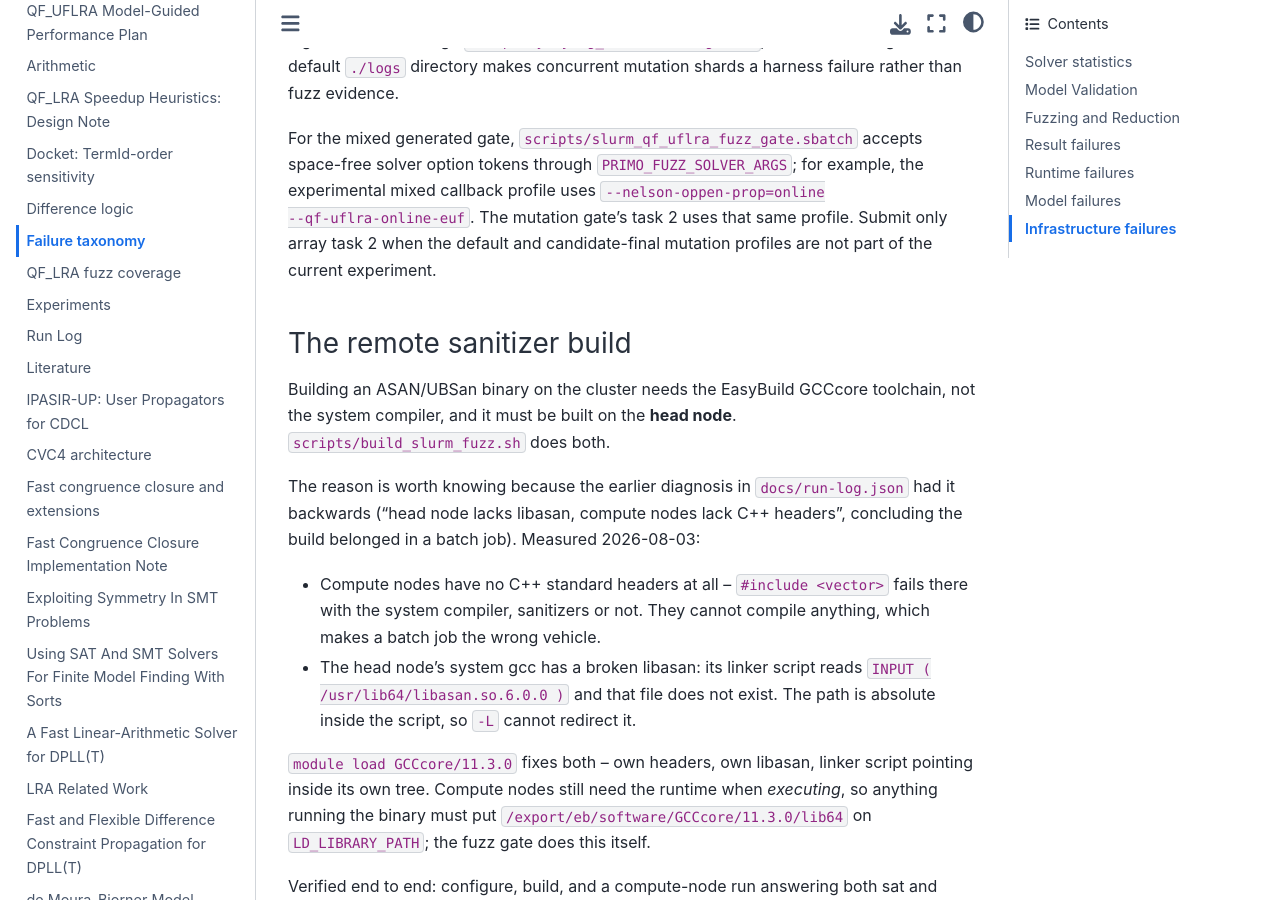
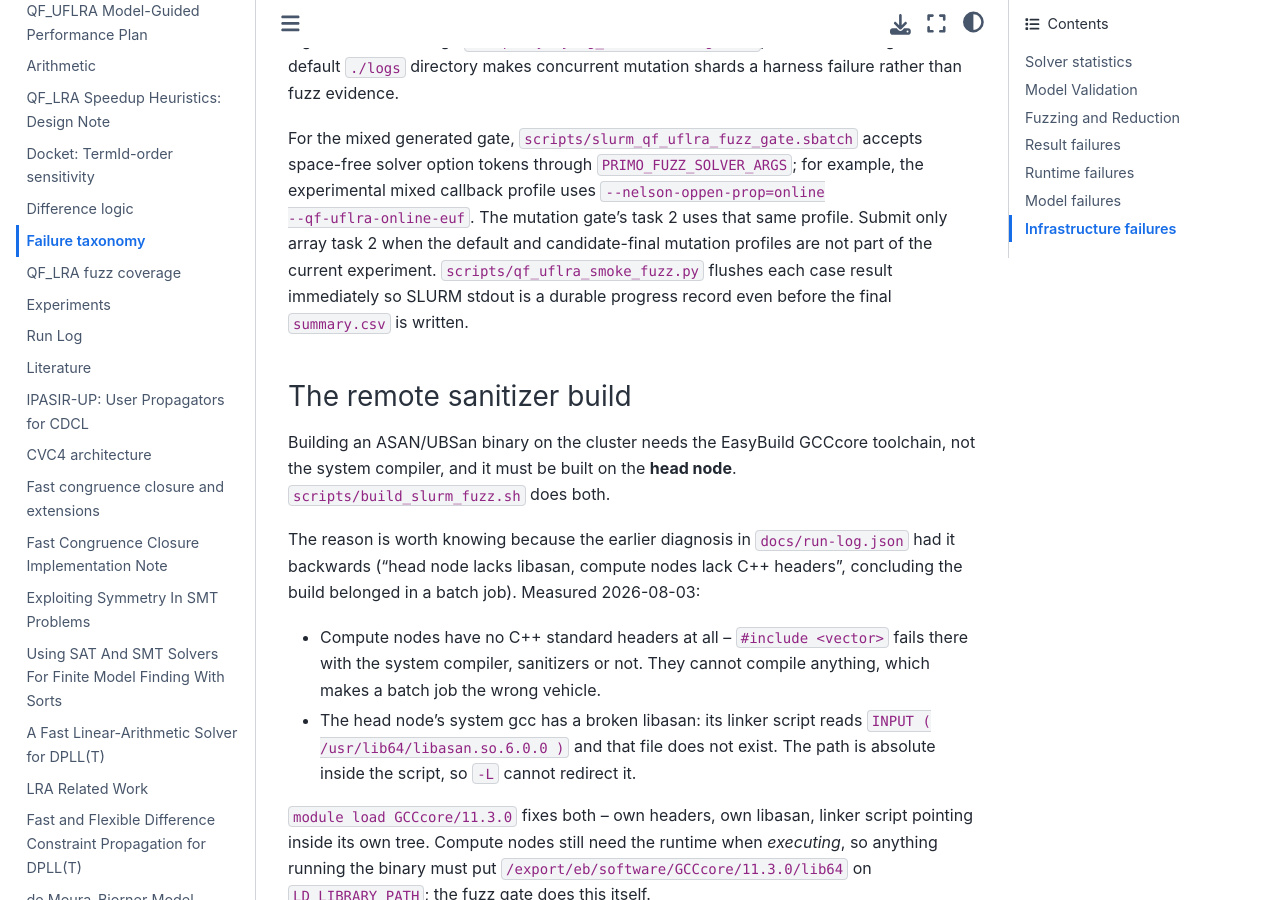
Before and after one commit to primo-solver/primo, a Jupyter Book: the page built from docs/debugging.md, in a window 1280 px wide and 900 px high, scrolled down 20277 px. Built offline with Jupyter Book 1.0.4 settings and Sphinx 7.4.7 and the Sphinx Book theme 1.1.4, drawn with Linux system fonts in a browser that asks for light colours.

Commit message:
Flush QF_UFLRA fuzz progress

```diff
--- a/docs/debugging.md
+++ b/docs/debugging.md
@@ -783,6 +783,9 @@ example, the experimental mixed callback profile uses
 `--nelson-oppen-prop=online --qf-uflra-online-euf`. The mutation gate's task 2
 uses that same profile. Submit only array task 2 when the default and
 candidate-final mutation profiles are not part of the current experiment.
+`scripts/qf_uflra_smoke_fuzz.py` flushes each case result immediately so SLURM
+stdout is a durable progress record even before the final `summary.csv` is
+written.
 
 ### The remote sanitizer build
 
```
Also changed, not shown: 1 other file.
